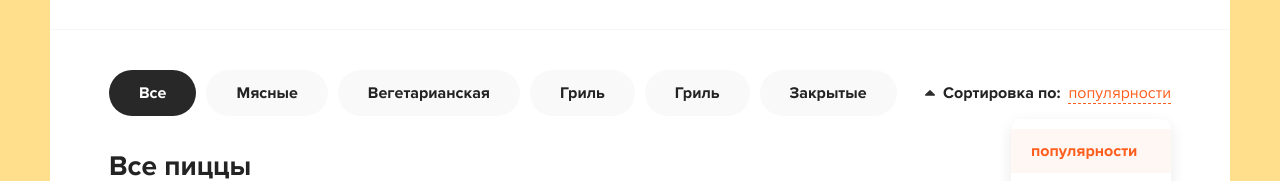
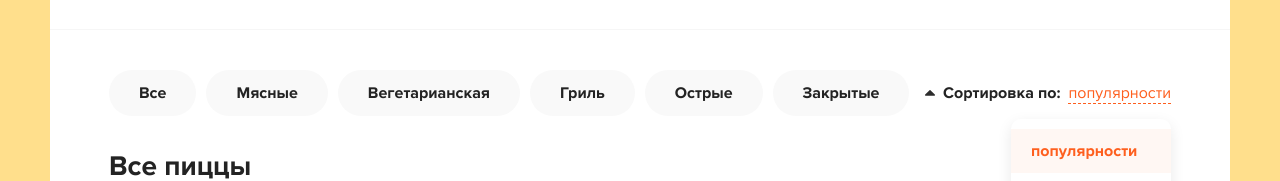
Before and after one commit to dktwho/React-Redux-Thunk-SPA-Pizza-Store-, a React (Create React App) app in the folder client/react-pizza/: page / in a window 1280 px wide. Shown: the part 152-333 px from the top of the page. Built offline with nearby package versions, Linux system fonts and the light colour scheme.

Commit message:
add state in categories and logic for select item with class active

```diff
--- a/client/react-pizza/src/App.js
+++ b/client/react-pizza/src/App.js
@@ -6,14 +6,15 @@ import { Header, Categories } from './components'
 
 function App() {
 
-
   return (
     <div className="wrapper">
       <Header/>
     <div className="content">
       <div className="container">
         <div className="content__top">
-          <Categories items={['Мясные', 'Вегетарианская', 'Гриль', 'Гриль', 'Закрытые']}/>
+          <Categories
+          items={['Мясные', 'Вегетарианская', 'Гриль', 'Острые', 'Закрытые']}
+          onClickItem={(name) => console.log(name)}  />
           <div className="sort">
             <div className="sort__label">
               <svg
--- a/client/react-pizza/src/components/Categories.jsx
+++ b/client/react-pizza/src/components/Categories.jsx
@@ -1,12 +1,28 @@
-import React from 'react';
+import React, { useState } from 'react';
 
 const Categories = ({ items }) => {
+  const [activeItem, setActiveItem] = useState(false);
+
+  const onSelectItem = (id) => {
+    setActiveItem(id);
+  };
+
   return (
     <div className="categories">
       <ul>
-        <li className="active">Все</li>
+        <li className={activeItem === null ? 'active' : ''} onClick={() => onSelectItem(null)}>
+          Все
+        </li>
         {items.map((el, id) => {
-          return <li key={`${el}_${id}`}>{el}</li>;
+          return (
+            <li
+              className={activeItem === id ? 'active' : ''}
+              onClick={() => onSelectItem(id)}
+              key={`${el}_${id}`}
+            >
+              {el}
+            </li>
+          );
         })}
       </ul>
     </div>
```
